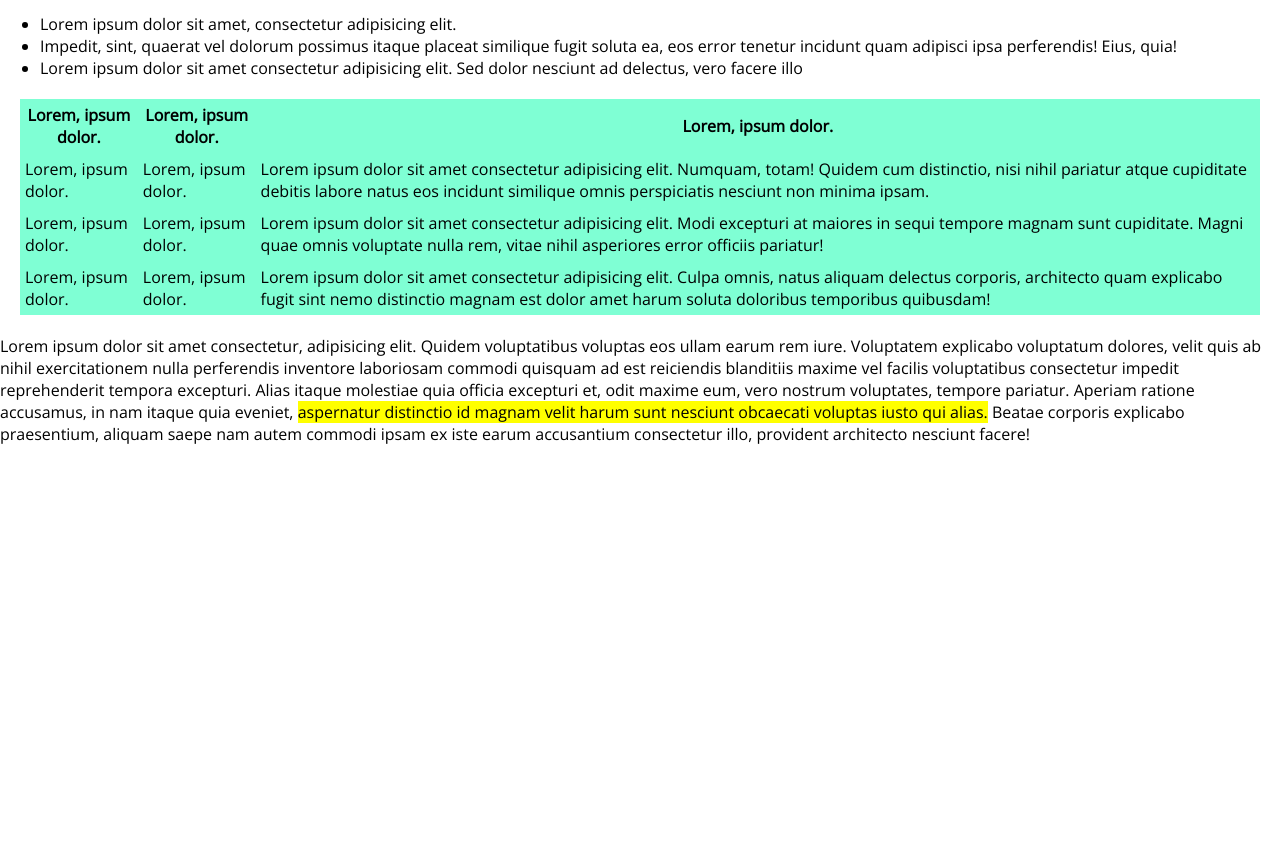
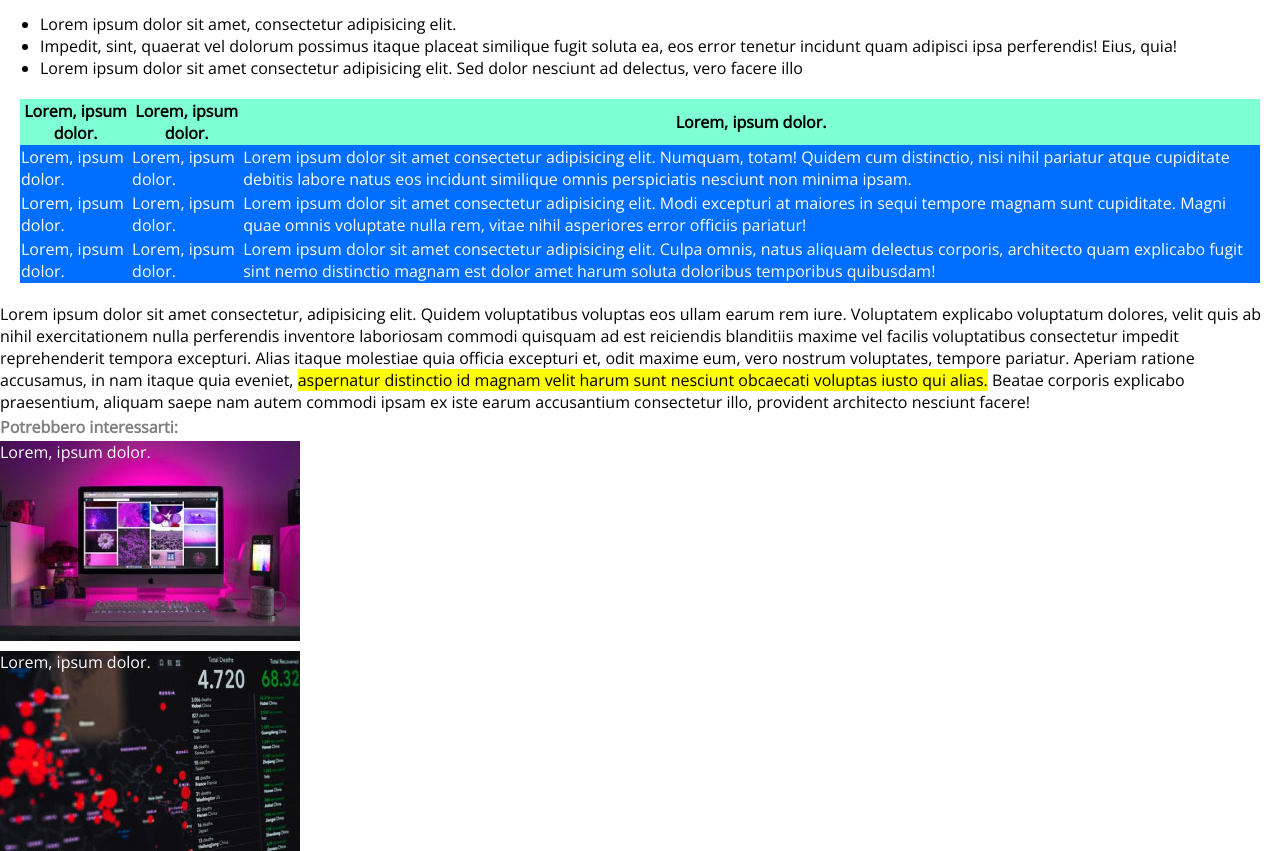
Before and after one commit to nazariozaccagnino/html-css-booleaner, a plain HTML site: page index.html in a window 1280 px wide. Shown: the part 715-1566 px from the top of the page. Before the commit the page ends 1160 px from the top, so only its background shows below. Drawn offline with nearby package versions, Linux system fonts and the light colour scheme.

Commit message:
inserted last section with images and removed the 2nd css sheet

```diff
--- a/index.html
+++ b/index.html
@@ -66,6 +66,12 @@
 
     <section><!-- sezione finale con articoli correlati -->
 
+        <div>
+            <h4>Potrebbero interessarti:</h4>
+            <div id="item1">Lorem, ipsum dolor.</div>
+            <div id="item2">Lorem, ipsum dolor.</div>
+        </div>
+
 
     </section>
 </body>
--- a/styles/style1.css
+++ b/styles/style1.css
@@ -29,10 +29,33 @@ h4{
     font-size: 15px;
     color: grey;
 }
-table, th, td {
+
+table{/* table properties */
     border-collapse: collapse;
-    background-color: aquamarine;
     margin: 20px;
     padding: 5px;
+}
+thead{/* table head style */
+    background-color: aquamarine;
+}
 
+tbody{/* table body style */
+    background-color: rgb(0, 110, 255);
+    color: white;
 }
+#item1{
+    background-image: url("../img/monitor.jpg");
+    height: 200px;
+    width: 300px;
+    margin-top: 0px;
+    margin-bottom: 10px;
+    color: white;
+    background-repeat: no-repeat;
+}
+#item2{
+    background-image: url("../img/graph.jpg");
+    height: 200px;
+    width: 300px;
+    color: white;
+    background-repeat: no-repeat;
+}
```
Also changed, not shown: styles/style2.css (deleted).
